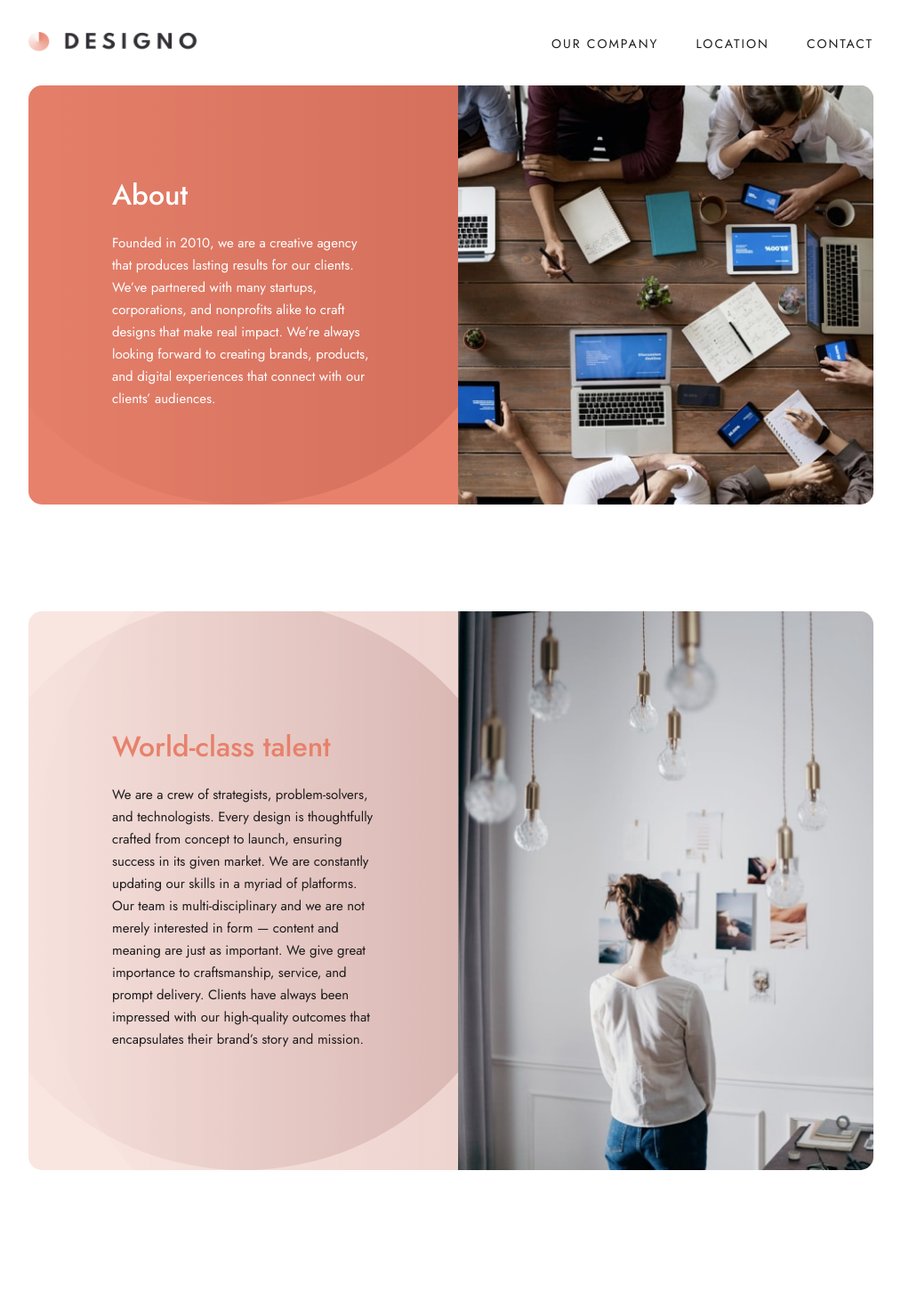
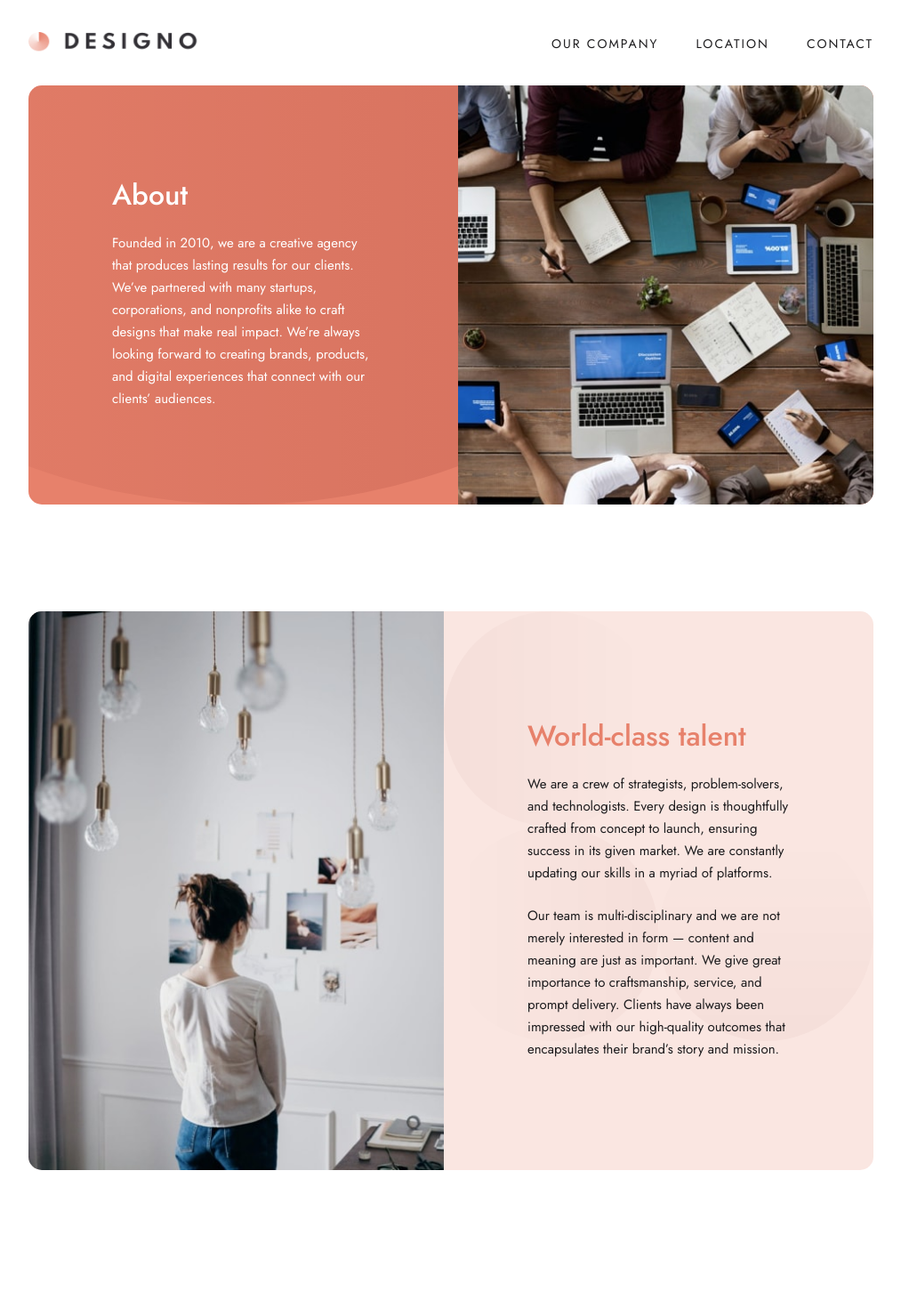
Before and after one commit to KingJosephI/designo-multipage, a React (Vite) app: page /our-company in a window 1280 px wide. Shown: the top 1470 px of the page at 89% size, without its empty margins (133-1146 px from the left). Built offline with nearby package versions, Linux system fonts and the light colour scheme.

Commit message:
fix: scroll up on page change

```diff
--- a/src/pages/AppDesign/AppDesign.tsx
+++ b/src/pages/AppDesign/AppDesign.tsx
@@ -10,6 +10,7 @@ import eyecamImage from '../../assets/app-design/desktop/image-eyecam.jpg';
 import faceitImage from '../../assets/app-design/desktop/image-faceit.jpg';
 import loopstudiosImage from '../../assets/app-design/desktop/image-loopstudios.jpg';
 import todoImage from '../../assets/app-design/desktop/image-todo.jpg';
+import { useEffect } from 'react';
 
 // import { ServicesList } from '../Homepage/components';
 
@@ -51,6 +52,10 @@ const AppDesign = () => {
       image: loopstudiosImage,
     },
   ];
+  useEffect(() => {
+    // 👇️ scroll to top on page load
+    window.scrollTo({ top: 0, left: 0, behavior: 'smooth' });
+  }, []);
   return (
     <Layout>
       <Intro
--- a/src/pages/Contact/Contact.tsx
+++ b/src/pages/Contact/Contact.tsx
@@ -1,6 +1,11 @@
+import { useEffect } from 'react';
 import { Layout } from '../../common';
 
 const Contact = () => {
+  useEffect(() => {
+    // 👇️ scroll to top on page load
+    window.scrollTo({ top: 0, left: 0, behavior: 'smooth' });
+  }, []);
   return (
     <Layout>
       <h1>Contact</h1>
--- a/src/pages/GraphicDesign/GraphicDesign.tsx
+++ b/src/pages/GraphicDesign/GraphicDesign.tsx
@@ -9,6 +9,7 @@ import {
 import boxedWaterImage from '../../assets/graphic-design/desktop/image-boxed-water.jpg';
 import scienceImage from '../../assets/graphic-design/desktop/image-science.jpg';
 import changeImage from '../../assets/graphic-design/desktop/image-change.jpg';
+import { useEffect } from 'react';
 
 const GraphicDesign = () => {
   const GraphicDesignPortfolio = [
@@ -34,6 +35,10 @@ const GraphicDesign = () => {
       image: scienceImage,
     },
   ];
+  useEffect(() => {
+    // 👇️ scroll to top on page load
+    window.scrollTo({ top: 0, left: 0, behavior: 'smooth' });
+  }, []);
   return (
     <Layout>
       <Intro
--- a/src/pages/Homepage/Homepage.tsx
+++ b/src/pages/Homepage/Homepage.tsx
@@ -1,8 +1,13 @@
+import { useEffect } from 'react';
 import { Layout, LetsTalkSection } from '../../common';
 import { ServicesList, CardList, Hero } from './components';
 import './Homepage.scss';
 
 const Homepage = () => {
+  useEffect(() => {
+    // 👇️ scroll to top on page load
+    window.scrollTo({ top: 0, left: 0, behavior: 'smooth' });
+  }, []);
   return (
     <Layout>
       <main className="homepage">
--- a/src/pages/Location/Location.tsx
+++ b/src/pages/Location/Location.tsx
@@ -1,6 +1,11 @@
+import { useEffect } from 'react';
 import { Layout, LetsTalkSection } from '../../common';
 
 const Location = () => {
+  useEffect(() => {
+    // 👇️ scroll to top on page load
+    window.scrollTo({ top: 0, left: 0, behavior: 'smooth' });
+  }, []);
   return (
     <Layout>
       <h1>Location</h1>
--- a/src/pages/OurCompany/OurCompany.scss
+++ b/src/pages/OurCompany/OurCompany.scss
@@ -12,15 +12,10 @@ main {
 .about,
 .world-class,
 .real-deal {
-  background-color: $peach;
-
   &__content {
     padding: rem(84) rem(35);
     text-align: center;
     color: $white;
-    background-image: url('../../assets/about/mobile/bg-pattern-hero-about-mobile.svg');
-    background-repeat: no-repeat;
-    background-position: top rem(-100) right rem(0);
   }
 
   &__title {
@@ -41,6 +36,7 @@ main {
     overflow: hidden;
     margin-inline: rem(39);
   }
+
   @media (width >= rem(1024)) {
     margin-inline: rem(165);
     display: grid;
@@ -67,23 +63,60 @@ main {
   }
 }
 
+.about {
+  background-color: $peach;
+
+  &__content {
+    background-image: url('../../assets/about/mobile/bg-pattern-hero-about-mobile.svg');
+    background-repeat: no-repeat;
+    background-position: top rem(-100) right;
+
+    @media (width >= rem(700)) {
+      background-position: top rem(-250) left rem(-1000);
+      background-size: rem(1400);
+    }
+
+    @media (width >= rem(1024)) {
+      background-image: url('../../assets/about/desktop/bg-pattern-hero-about-desktop.svg');
+      background-position: bottom;
+    }
+  }
+}
 .real-deal {
   margin-bottom: rem(120);
+}
+.world-class {
+  grid-template-columns: 1fr 2fr;
+
+  &__image {
+    grid-column: 1/2;
+  }
+
+  &__content {
+    grid-column: 2/3;
+  }
+  // margin-bottom: rem(120);
 }
 
 .world-class,
 .real-deal {
   background-color: rgba(231, 130, 107, 0.2);
-  @include backgroundImage(
-    '../../assets/about/desktop/bg-pattern-hero-about-desktop.svg'
-  );
-  // background-repeat: repeat;
+
   &__title {
     color: $peach;
   }
 
   &__description {
     color: $black;
+  }
+
+  &__content {
+    // background-image: url('../../assets/shared/desktop/bg-pattern-leaf.svg');
+    background-image: url('../../assets/shared/desktop/bg-pattern-three-circles.svg');
+
+    background-position: top right;
+    background-repeat: no-repeat;
+    background-size: contain;
   }
 }
 
--- a/src/pages/OurCompany/OurCompany.tsx
+++ b/src/pages/OurCompany/OurCompany.tsx
@@ -13,8 +13,13 @@ import ukIllustration from '../../assets/shared/desktop/illustration-united-king
 import australiaIllustration from '../../assets/shared/desktop/illustration-australia.svg';
 import canadaIllustration from '../../assets/shared/desktop/illustration-canada.svg';
 import './OurCompany.scss';
+import { useEffect } from 'react';
 
 const OurCompany = () => {
+  useEffect(() => {
+    // 👇️ scroll to top on page load
+    window.scrollTo({ top: 0, left: 0, behavior: 'smooth' });
+  }, []);
   return (
     <Layout>
       <main className="container">
@@ -58,6 +63,7 @@ const OurCompany = () => {
               ensuring success in its given market. We are constantly updating
               our skills in a myriad of platforms.
             </p>
+            <br />
             <p className="world-class__description">
               Our team is multi-disciplinary and we are not merely interested in
               form — content and meaning are just as important. We give great
@@ -128,6 +134,7 @@ const OurCompany = () => {
               perspective to every opportunity. We make design and technology
               more accessible and give you tools to measure success.
             </p>
+            <br />
             <p className="real-deal__description">
               We are visual storytellers in appealing and captivating ways. By
               combining business and marketing strategies, we inspire audiences
--- a/src/pages/WebDesign/WebDesign.tsx
+++ b/src/pages/WebDesign/WebDesign.tsx
@@ -11,6 +11,7 @@ import builderImage from '../../assets/web-design/desktop/image-builder.jpg';
 import campImage from '../../assets/web-design/desktop/image-camp.jpg';
 import photonImage from '../../assets/web-design/desktop/image-photon.jpg';
 import transferImage from '../../assets/web-design/desktop/image-transfer.jpg';
+import { useEffect } from 'react';
 
 const WebDesign = () => {
   const WebDesignPortfolio = [
@@ -60,6 +61,10 @@ const WebDesign = () => {
       image: campImage,
     },
   ];
+  useEffect(() => {
+    // 👇️ scroll to top on page load
+    window.scrollTo({ top: 0, left: 0, behavior: 'smooth' });
+  }, []);
   return (
     <Layout>
       <Intro
```
